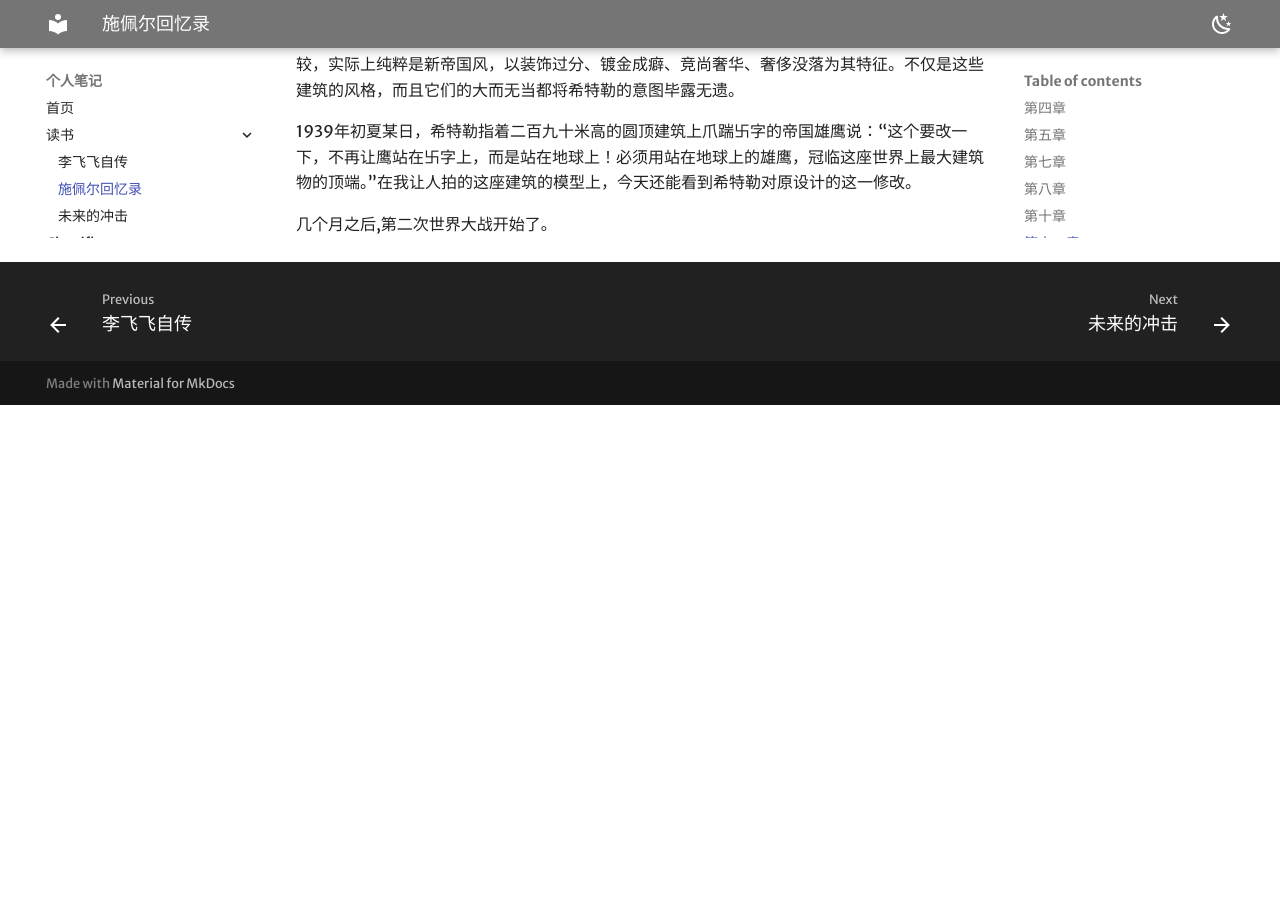
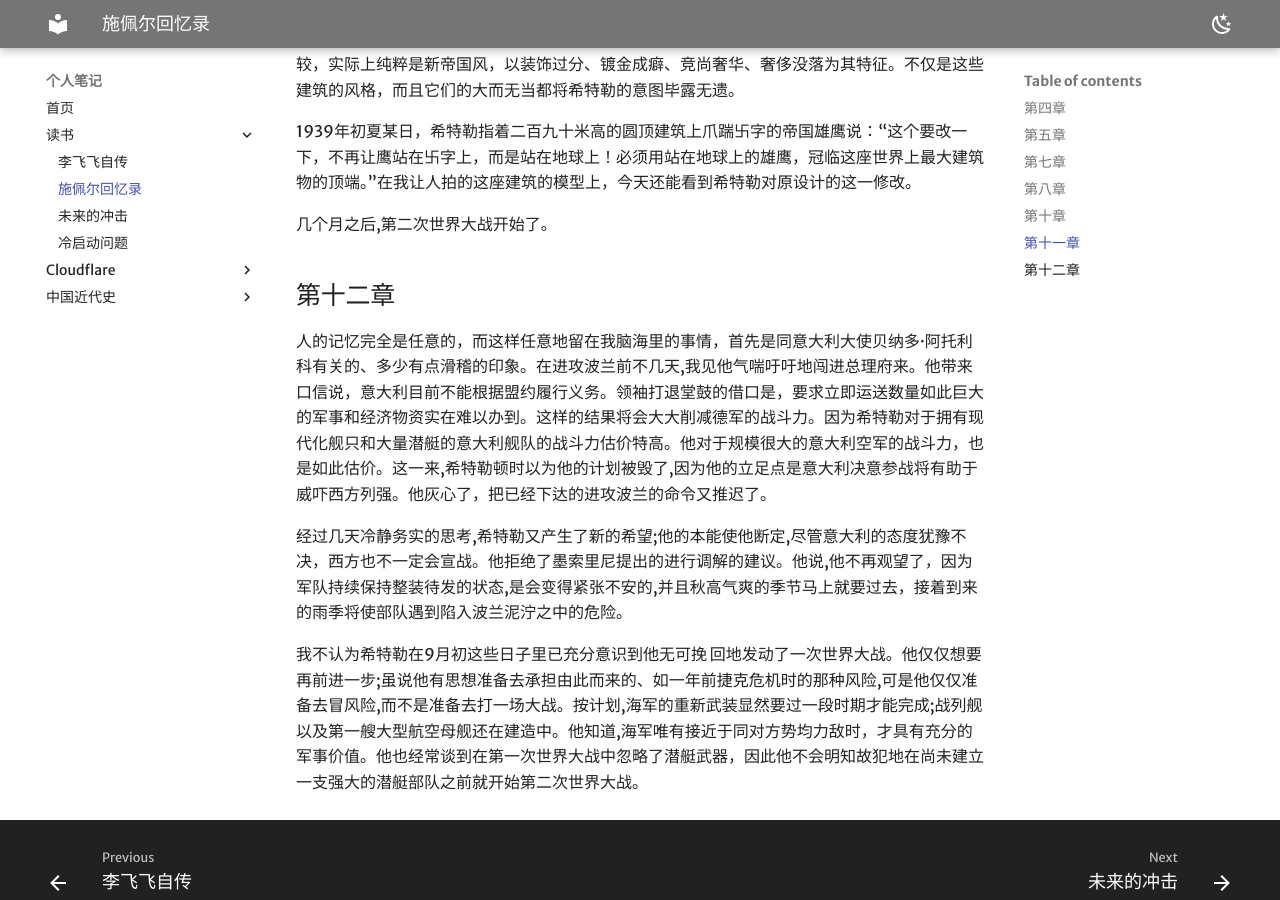
Before and after one commit to ruanyf/notes, an MkDocs documentation site: the page built from docs/读书/施佩尔回忆录.md, in a window 1280 px wide and 900 px high, scrolled down 2742 px. Built offline with MkDocs 1.6.1 and Material for MkDocs 9.7.7, drawn with Linux system fonts in a browser that asks for light colours; some web fonts are replaced; before the commit the page ends 3147 px from its top, so only the background shows below that.

Commit message:
checkpoint at 2025-04-29T22:57:20+0800

```diff
--- a/docs/nav.md
+++ b/docs/nav.md
@@ -3,6 +3,7 @@
   - [李飞飞自传](读书/李飞飞自传.md)
   - [施佩尔回忆录](读书/施佩尔回忆录.md)
   - [未来的冲击](读书/未来的冲击.md)
+  - [冷启动问题](读书/冷启动问题.md)
 - Cloudflare
   - [wrangler](cloudflare/wrangler.md)
 - 中国近代史
--- a/docs/读书/施佩尔回忆录.md
+++ b/docs/读书/施佩尔回忆录.md
@@ -57,3 +57,11 @@
 1939年初夏某日，希特勒指着二百九十米高的圆顶建筑上爪踹卐字的帝国雄鹰说：“这个要改一下，不再让鹰站在卐字上，而是站在地球上！必须用站在地球上的雄鹰，冠临这座世界上最大建筑物的顶端。”在我让人拍的这座建筑的模型上，今天还能看到希特勒对原设计的这一修改。
 
 几个月之后,第二次世界大战开始了。
+
+## 第十二章
+
+人的记忆完全是任意的，而这样任意地留在我脑海里的事情，首先是同意大利大使贝纳多·阿托利科有关的、多少有点滑稽的印象。在进攻波兰前不几天,我见他气喘吁吁地闯进总理府来。他带来口信说，意大利目前不能根据盟约履行义务。领袖打退堂鼓的借口是，要求立即运送数量如此巨大的军事和经济物资实在难以办到。这样的结果将会大大削减德军的战斗力。因为希特勒对于拥有现代化舰只和大量潜艇的意大利舰队的战斗力估价特高。他对于规模很大的意大利空军的战斗力，也 是如此估价。这一来,希特勒顿时以为他的计划被毁了,因为他的立足点是意大利决意参战将有助于威吓西方列强。他灰心了，把已经下达的进攻波兰的命令又推迟了。
+
+经过几天冷静务实的思考,希特勒又产生了新的希望;他的本能使他断定,尽管意大利的态度犹豫不决，西方也不一定会宣战。他拒绝了墨索里尼提出的进行调解的建议。他说,他不再观望了，因为军队持续保持整装待发的状态,是会变得紧张不安的,并且秋高气爽的季节马上就要过去，接着到来的雨季将使部队遇到陷入波兰泥泞之中的危险。
+
+我不认为希特勒在9月初这些日子里已充分意识到他无可挽 回地发动了一次世界大战。他仅仅想要再前进一步;虽说他有思想准备去承担由此而来的、如一年前捷克危机时的那种风险,可是他仅仅准备去冒风险,而不是准备去打一场大战。按计划,海军的重新武装显然要过一段时期才能完成;战列舰以及第一艘大型航空母舰还在建造中。他知道,海军唯有接近于同对方势均力敌时，才具有充分的军事价值。他也经常谈到在第一次世界大战中忽略了潜艇武器，因此他不会明知故犯地在尚未建立一支强大的潜艇部队之前就开始第二次世界大战。
```
Also changed, not shown: docs/读书/冷启动问题.md (added, +21 -0 lines), docs/读书/医生回忆录.md (added, +7 -0 lines), 1 other file.
